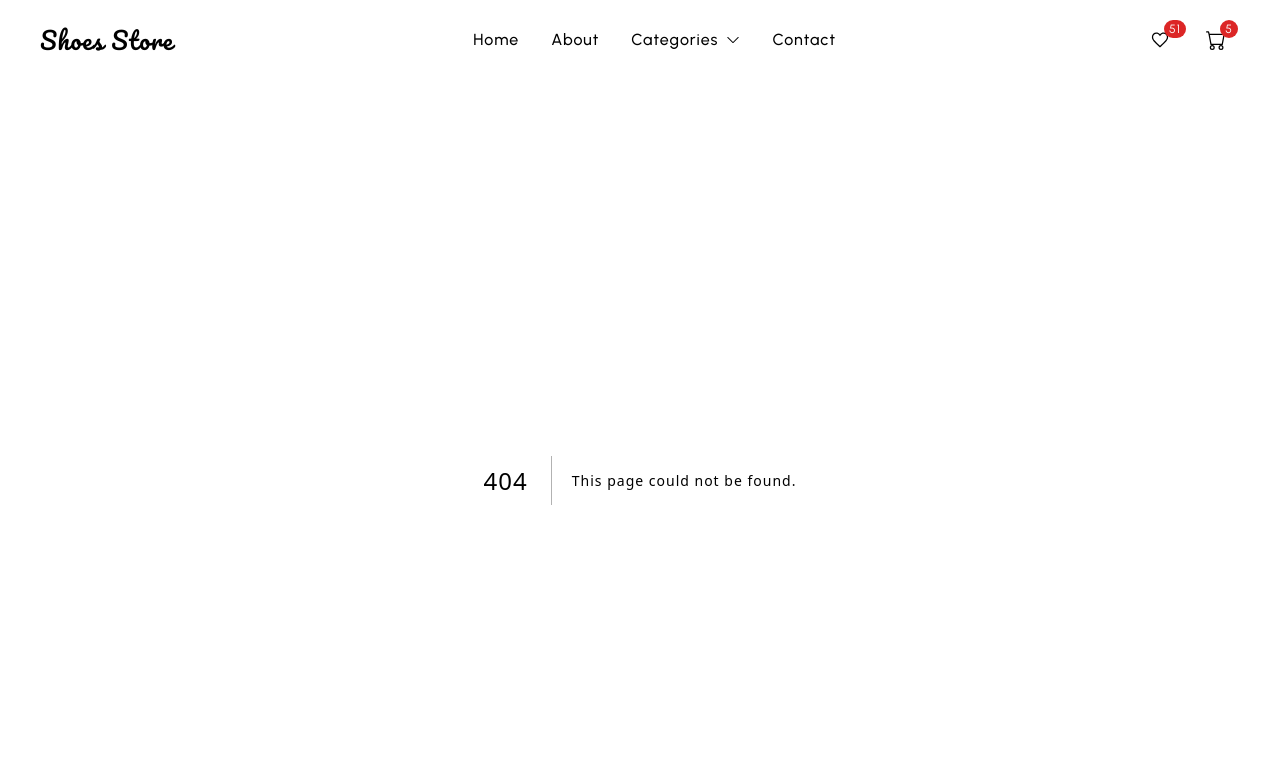
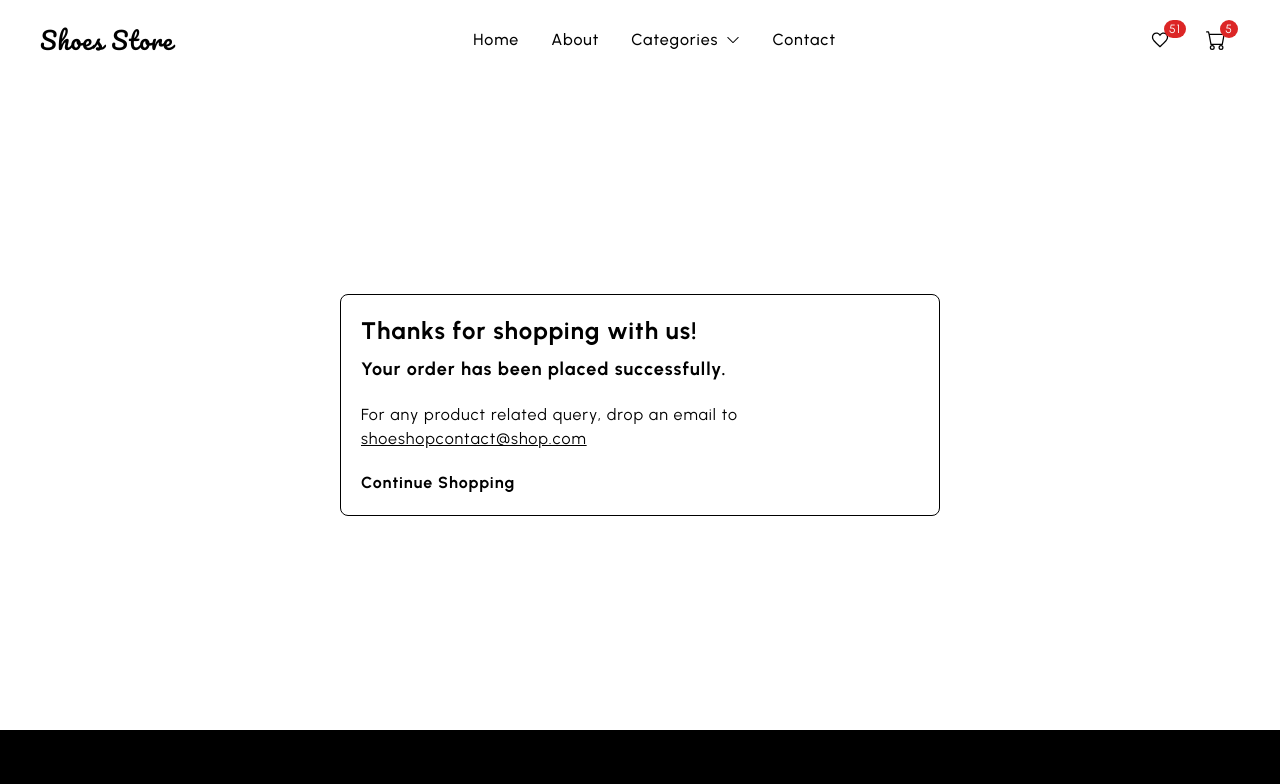
Before and after one commit to mmarone/nextjs-shoes-store, a Next.js app: page /success in a window 1280 px wide. Before the commit this address had no page. Shown: the top 784 px of the page. Built offline with nearby package versions, Linux system fonts and the light colour scheme.

Commit message:
add success page

```diff
--- a/components/ProductDetailsCarousel.tsx
+++ b/components/ProductDetailsCarousel.tsx
@@ -12,12 +12,12 @@
         thumbWidth={60}
         className="productCarousel"
       >
-        <img src="/p2.png" />
-        <img src="/p3.png" />
-        <img src="/p4.png" />
-        <img src="/p5.png" />
-        <img src="/p6.png" />
-        <img src="/p7.png" />
+        <img src="/p2.png" alt="Product Image" />
+        <img src="/p3.png" alt="Product Image" />
+        <img src="/p4.png" alt="Product Image" />
+        <img src="/p5.png" alt="Product Image" />
+        <img src="/p6.png" alt="Product Image" />
+        <img src="/p7.png" alt="Product Image" />
       </Carousel>
     </div>
   )
--- a/pages/cart.tsx
+++ b/pages/cart.tsx
@@ -14,7 +14,7 @@
           </div>
         </div>
 
-        {/* <div className="flex flex-col lg:flex-row gap-12 py-10">
+        <div className="flex flex-col lg:flex-row gap-12 py-10">
           <div className="flex-[2]">
             <div className="text-lg font-bold">Cart Items</div>
             <CartItem />
@@ -39,13 +39,16 @@
                 include delivery costs and international transaction fees.
               </div>
             </div>
-            <button className="w-full py-4 rounded-full bg-black text-white text-lg font-medium transition-transform active:scale-95 mb-3 hover:opacity-75 flex items-center gap-2 justify-center">
-              Checkout
-            </button>
+            <Link href="/success">
+              <button className="w-full py-4 rounded-full bg-black text-white text-lg font-medium transition-transform active:scale-95 mb-3 hover:opacity-75 flex items-center gap-2 justify-center">
+                Checkout
+              </button>
+            </Link>
           </div>
-        </div> */}
+        </div>
 
-        <div className="flex-[2] flex flex-col items-center pb-[50px]">
+        {/* Empty cart */}
+        {/* <div className="flex-[2] flex flex-col items-center pb-[50px]">
           <Image
             src="/empty-cart.jpg"
             width={300}
@@ -65,7 +68,7 @@
           >
             Continue Shopping
           </Link>
-        </div>
+        </div> */}
       </Wrapper>
     </div>
   )
--- /dev/null
+++ b/pages/success.tsx
@@ -0,0 +1,28 @@
+import React from 'react'
+import Wrapper from '@/components/Wrapper'
+import Link from 'next/link'
+
+const Success = () => {
+  return (
+    <div className="min-h-[650px] flex items-center">
+      <Wrapper>
+        <div className="max-w-[600px] rounded-lg p-5 border border-black mx-auto flex flex-col">
+          <div className="text-2xl font-bold">Thanks for shopping with us!</div>
+          <div className="text-lg font-bold mt-2">
+            Your order has been placed successfully.
+          </div>
+          <div className="text-base mt-5">
+            For any product related query, drop an email to
+          </div>
+          <div className="underline">shoeshopcontact@shop.com</div>
+
+          <Link href="/" className="font-bold mt-5">
+            Continue Shopping
+          </Link>
+        </div>
+      </Wrapper>
+    </div>
+  )
+}
+
+export default Success
```
